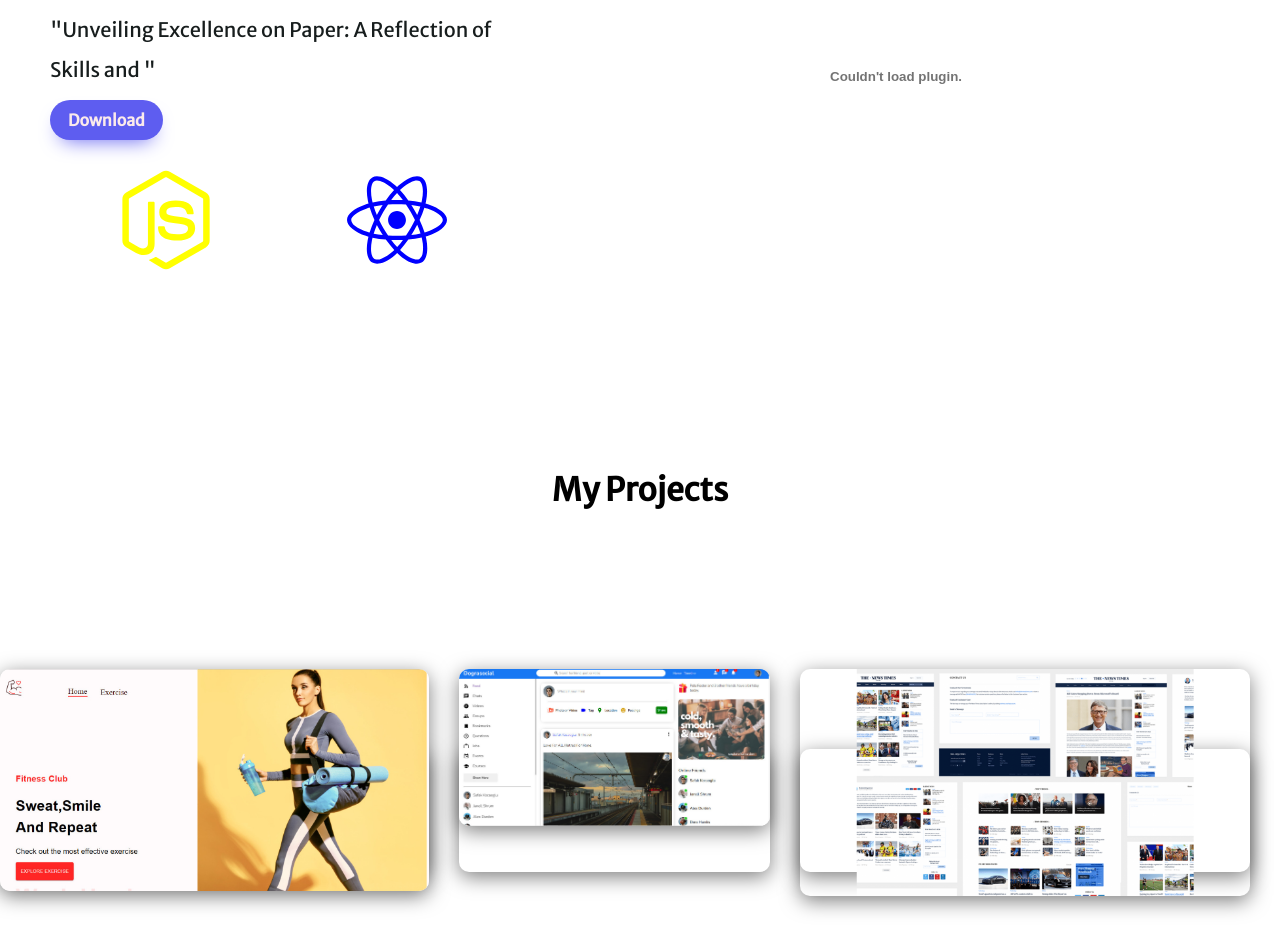
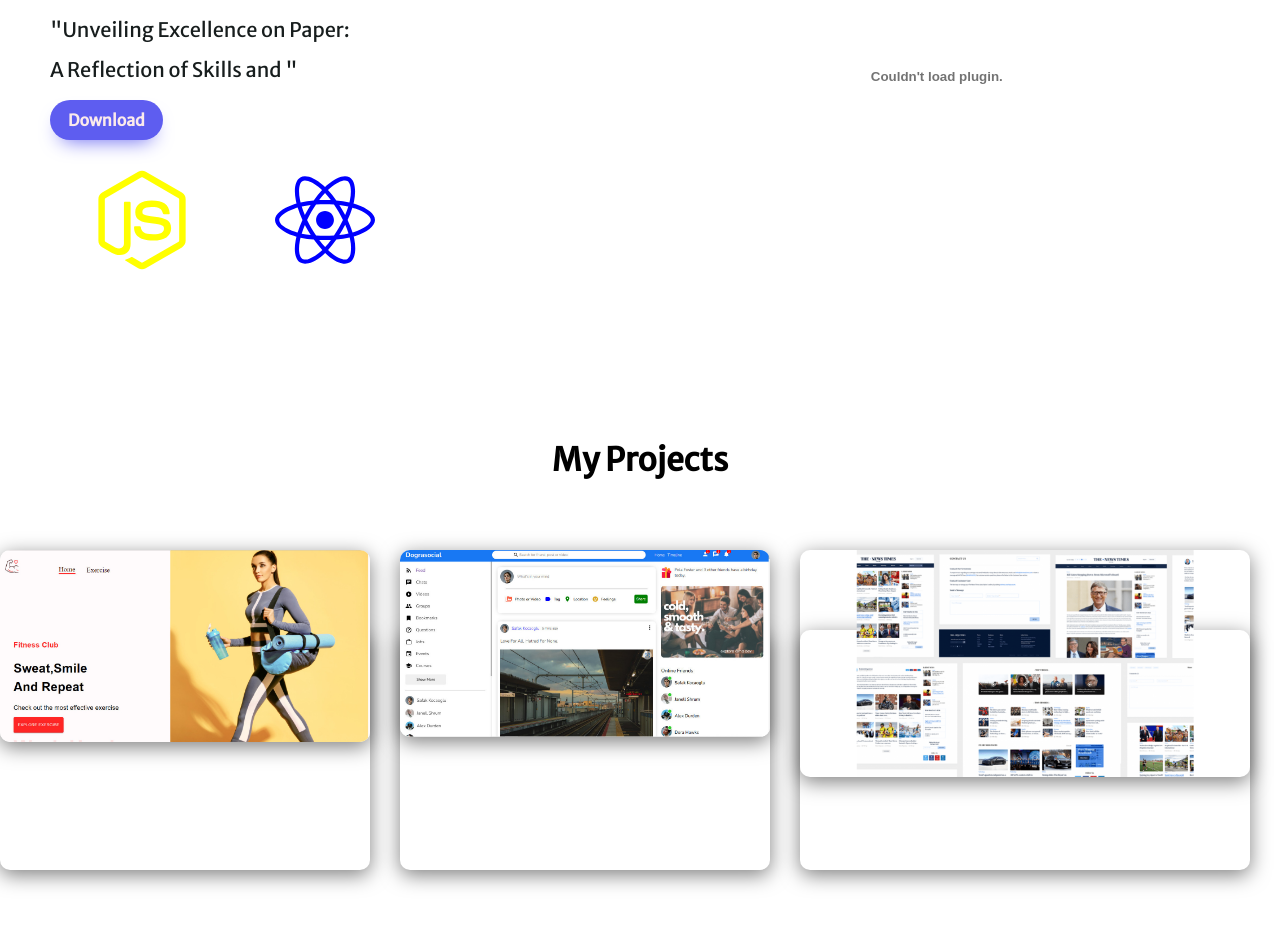
Before and after one commit to Vinayak-Sharma-744/oibsip_1, a React (Create React App) app: page / in a window 1280 px wide. Shown: the part 1008-1960 px from the top of the page. Built offline with nearby package versions, Linux system fonts and the light colour scheme.

Commit message:
done with resume

```diff
--- a/src/components/Projects/Project.jsx
+++ b/src/components/Projects/Project.jsx
@@ -8,9 +8,9 @@ import p3 from "../images/p33.png";
 const Project = () => {
   return (
     <div className="project">
-        <div className="heading">
+      <div className="heading">
         <h1>My Projects</h1>
-        </div>
+      </div>
 
       <div className="pro">
         {/* card 1 start here */}
@@ -23,10 +23,14 @@ const Project = () => {
             <p>
               Developed a Front-End web application using with React Using Rapid
               API. Integrated Rapid API to fetch gym related data, including
+              <br />
+              <form action=""></form>
               workout plans, exercise tutorials, and nutrition tips.
             </p>
             <button className="project-b4">
-              <a href="https://deluxe-mochi-4e76ab.netlify.app/" target="blank">See Here</a>
+              <a href="https://deluxe-mochi-4e76ab.netlify.app/" target="blank">
+                See Here
+              </a>
             </button>
           </div>
         </div>
@@ -43,7 +47,9 @@ const Project = () => {
               platforms.
             </p>
             <button className="project-b4">
-              <a href="https://dograsocial.netlify.app/" target="blank">See Here</a>
+              <a href="https://dograsocial.netlify.app/" target="blank">
+                See Here
+              </a>
             </button>
           </div>
         </div>
@@ -60,7 +66,9 @@ const Project = () => {
               development, component-based architecture, and responsive design
             </p>
             <button className="project-b4">
-              <a href="https://dograsocial.netlify.app/" target="blank">See Here</a>
+              <a href="https://dograsocial.netlify.app/" target="blank">
+                See Here
+              </a>
             </button>
           </div>
         </div>
--- a/src/components/Projects/projects.css
+++ b/src/components/Projects/projects.css
@@ -1,5 +1,5 @@
 .project {
-  margin-top: 90px;
+  margin-top: 60px;
   display: flex;
   align-items: center;
   flex-direction: column;
@@ -7,7 +7,7 @@
 }
 
 .heading {
-  margin-bottom: 100px;
+  margin-bottom: 70px;
 }
 
 .pro {
@@ -46,7 +46,7 @@
 .card {
   position: relative;
   max-width: 450px;
-  height: 123px;
+  height: 30vh;
   border-radius: 10px;
   box-shadow: 0px 5px 20px rgba(0, 0, 0, 0.5);
   transition: 0.3s;
--- a/src/components/resume/Resume.jsx
+++ b/src/components/resume/Resume.jsx
@@ -1,7 +1,7 @@
 import React from "react";
 import "./resume.css";
 import Akash from "./akash.pdf";
-import { FaJavascript, FaReact, FaNodeJs } from "react-icons/fa";
+import { FaReact, FaNodeJs } from "react-icons/fa";
 
 const Resume = () => {
   const confirm = () => {
@@ -12,23 +12,25 @@ const Resume = () => {
       <div className="resume-left">
         <div className="resume-left-text">
           <h1>Resume/CV</h1>
-          <p>"Unveiling Excellence on Paper: A Reflection of Skills and "</p>
+          <p>
+            "Unveiling Excellence on Paper: <br /> A Reflection of Skills and "
+          </p>
           <button className="resume-button" onClick={confirm}>
             <a href={Akash} download>
               Download
             </a>
           </button>
           <div className="resume-icons">
-            <FaNodeJs style={{ color: "yellow" }} />{" "}
+            <FaNodeJs style={{ color: "yellow" }} />
             <FaReact style={{ color: "blue" }} />
           </div>
         </div>
       </div>
       <div className="resume-right">
         <embed
-          src={Akash}
+          src={`${Akash}#toolbar=0&navpanes=0&scrollbar=0`}
           type="application/pdf"
-          width="100%"
+          width="90%"
           height="600px"
         ></embed>
       </div>
--- a/src/components/resume/resume.css
+++ b/src/components/resume/resume.css
@@ -56,6 +56,7 @@
 .resume-right {
   flex: 3;
   height: 100%;
+  margin-left: 30vh;
 }
 
 .resume-icons {
@@ -64,4 +65,5 @@
   justify-content: space-around;
   font-size: 100px;
   margin-top: 30px;
+  font-weight: bolder;
 }
```
Also changed, not shown: 1 other file (tests, documents, lock files or other folders).
